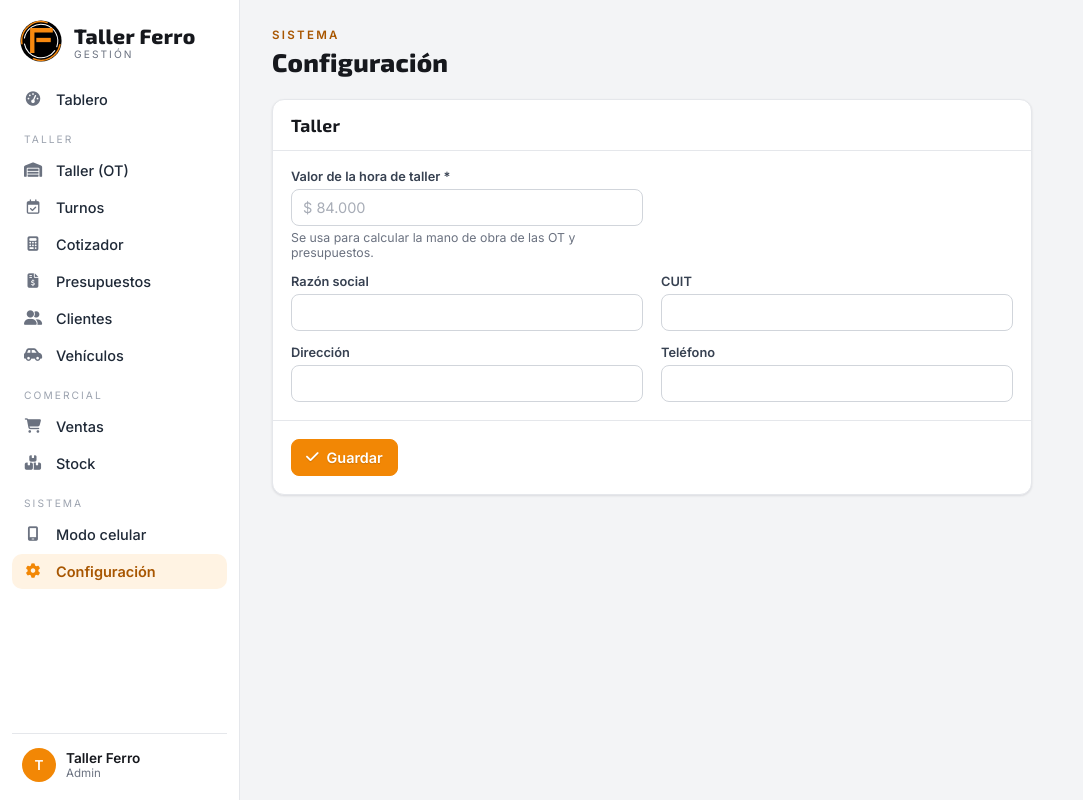
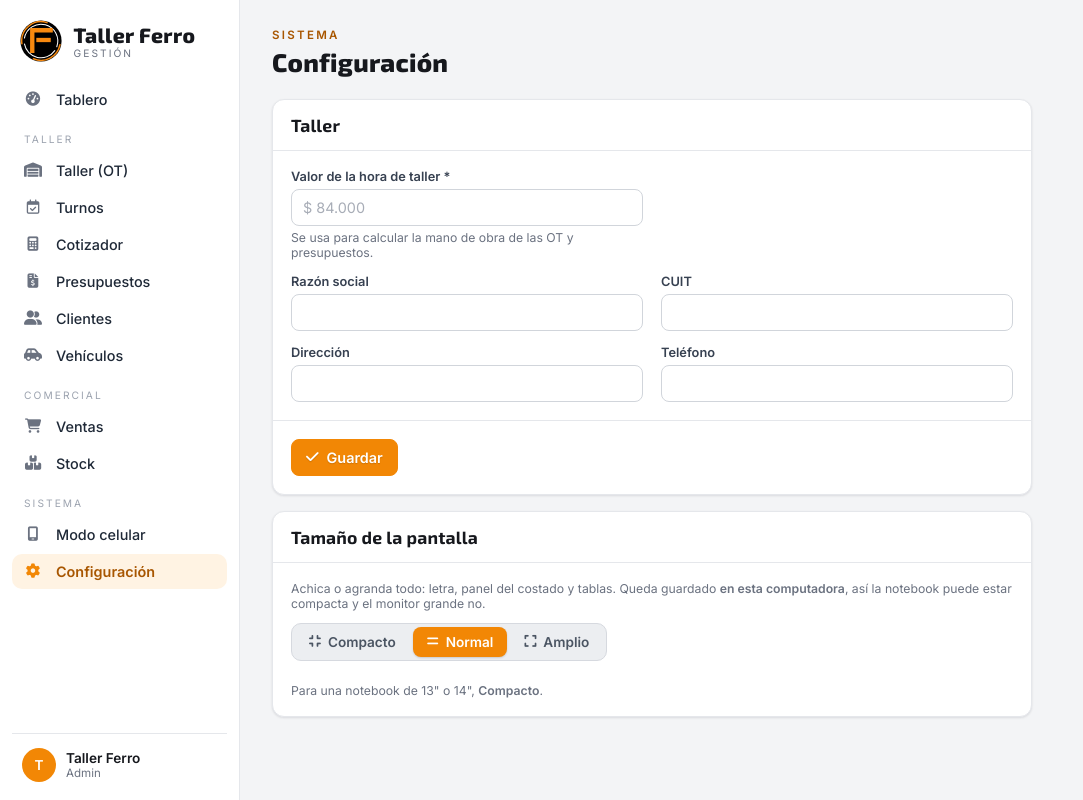
Before and after one commit to ferromecanica/FERRO-APP-WEB, a Flask app: page /configuracion in a window 1280 px wide. Shown: the whole page, without its empty margins (0-1083 px from the left). Run offline with Flask 3, Linux system fonts and the light colour scheme; data comes from the database, SQL or seed files in the repository; some libraries are stand-ins or nearby versions.

Commit message:
Tamaño de la pantalla: compacto, normal o amplio
En Configuración se elige el tamaño de todo (letra, panel del costado,
tablas y espaciados). Se guarda en cada computadora, así la notebook de 14"
puede estar compacta y el monitor grande quedarse como está.

Para que se pueda escalar de una, el CSS pasa a colgar de la raíz: el tamaño
base sale de una variable y los anchos y padding de la cáscara también.

Co-Authored-By: Claude Opus 5 <noreply@anthropic.com>

```diff
--- a/app/static/css/ferro.css
+++ b/app/static/css/ferro.css
@@ -17,13 +17,47 @@
   --shadow: 0 1px 2px rgba(16, 24, 40, .05), 0 1px 3px rgba(16, 24, 40, .06);
   --font-display: "Exo 2", system-ui, sans-serif;
   --font-body: "Inter", system-ui, -apple-system, sans-serif;
+
+  /* Tamaño de todo: se elige en Configuración y queda guardado en cada pantalla */
+  --escala: 1;
+  --ancho-sidebar: 240px;
+  --pad-sidebar: 18px 12px;
+  --pad-main: 28px 32px 48px;
+  --pad-card: 18px;
+  --pad-card-head: 14px 18px;
+  --pad-celda: 11px 14px;
+  --pad-celda-densa: 6px 10px;
+  --pad-celda-densa-th: 8px 10px;
 }
+
+/* Compacto: para notebooks de 13" o 14", donde si no entra poco y nada */
+html[data-densidad="compacto"] {
+  --escala: .86;
+  --ancho-sidebar: 194px;
+  --pad-sidebar: 12px 8px;
+  --pad-main: 18px 20px 34px;
+  --pad-card: 12px;
+  --pad-card-head: 9px 12px;
+  --pad-celda: 7px 10px;
+  --pad-celda-densa: 4px 7px;
+  --pad-celda-densa-th: 5px 7px;
+}
+/* Amplio: pantallas grandes o para ver de lejos */
+html[data-densidad="amplio"] {
+  --escala: 1.12;
+  --ancho-sidebar: 262px;
+  --pad-main: 32px 38px 56px;
+  --pad-card: 22px;
+  --pad-celda: 14px 16px;
+}
+
+html { font-size: calc(16px * var(--escala)); }
 
 * { box-sizing: border-box; }
 html, body { margin: 0; }
 body {
   font-family: var(--font-body);
-  font-size: 14.5px;
+  font-size: .9rem;
   color: var(--text);
   background: var(--bg);
   -webkit-font-smoothing: antialiased;
@@ -38,14 +72,14 @@ h2 { font-size: 1.1rem; font-weight: 700; }
 .small { font-size: .85em; }
 
 /* ── Layout ───────────────────────────────────────────── */
-.layout { display: grid; grid-template-columns: 240px 1fr; min-height: 100vh; }
+.layout { display: grid; grid-template-columns: var(--ancho-sidebar) 1fr; min-height: 100vh; }
 .sidebar {
   background: var(--surface); border-right: 1px solid var(--border);
-  display: flex; flex-direction: column; padding: 18px 12px;
+  display: flex; flex-direction: column; padding: var(--pad-sidebar);
   position: sticky; top: 0; height: 100vh; overflow-y: auto;
 }
 .brand { display: flex; align-items: center; gap: 12px; padding: 2px 8px 20px; }
-.brand-mark { width: 42px; height: 42px; flex: none; display: block; }
+.brand-mark { width: 2.6rem; height: 2.6rem; flex: none; display: block; }
 .brand-name { font-family: var(--font-display); font-weight: 800; font-size: 1.3rem; color: var(--text); letter-spacing: .02em; }
 .brand-sub { font-size: .64rem; letter-spacing: .2em; text-transform: uppercase; color: var(--muted); }
 .nav { display: flex; flex-direction: column; gap: 2px; }
@@ -61,7 +95,7 @@ h2 { font-size: 1.1rem; font-weight: 700; }
 .sidebar-foot { margin-top: auto; padding: 14px 10px 0; border-top: 1px solid var(--border); font-size: .85rem; display: flex; align-items: center; gap: 10px; }
 .avatar { width: 34px; height: 34px; border-radius: 50%; background: var(--accent); color: #fff; display: grid; place-items: center; font-weight: 700; flex: none; }
 
-.main { padding: 28px 32px 48px; min-width: 0; }
+.main { padding: var(--pad-main); min-width: 0; }
 .topbar { display: none; }
 .page-head { display: flex; align-items: flex-end; justify-content: space-between; gap: 16px; margin-bottom: 22px; flex-wrap: wrap; }
 .page-head .eyebrow { font-size: .72rem; letter-spacing: .2em; text-transform: uppercase; color: var(--accent-ink); font-weight: 600; margin-bottom: 4px; }
@@ -69,8 +103,8 @@ h2 { font-size: 1.1rem; font-weight: 700; }
 
 /* ── Componentes ──────────────────────────────────────── */
 .card { background: var(--surface); border: 1px solid var(--border); border-radius: var(--radius); box-shadow: var(--shadow); }
-.card-head { display: flex; align-items: center; justify-content: space-between; padding: 14px 18px; border-bottom: 1px solid var(--border); gap: 12px; }
-.card-body { padding: 18px; }
+.card-head { display: flex; align-items: center; justify-content: space-between; padding: var(--pad-card-head); border-bottom: 1px solid var(--border); gap: 12px; }
+.card-body { padding: var(--pad-card); }
 .grid { display: grid; gap: 16px; }
 .grid-4 { grid-template-columns: repeat(4, minmax(0, 1fr)); }
 .grid-2 { grid-template-columns: repeat(2, minmax(0, 1fr)); }
@@ -95,7 +129,7 @@ h2 { font-size: 1.1rem; font-weight: 700; }
 .btn-sm { padding: 5px 10px; font-size: .82rem; }
 
 table { width: 100%; border-collapse: collapse; }
-th, td { padding: 11px 14px; text-align: left; border-bottom: 1px solid var(--border); vertical-align: middle; }
+th, td { padding: var(--pad-celda); text-align: left; border-bottom: 1px solid var(--border); vertical-align: middle; }
 th { font-size: .72rem; letter-spacing: .08em; text-transform: uppercase; color: var(--muted); font-weight: 600; background: var(--surface-2); }
 tbody tr:hover { background: #fafafa; }
 tbody tr:last-child td { border-bottom: 0; }
@@ -444,9 +478,9 @@ body.visor-abierto { overflow: hidden; }
 .barra-filtros .search input { min-width: 0; }
 .barra-filtros select { width: auto; min-width: 190px; }
 .tabla-scroll { overflow: auto; max-height: calc(100vh - 290px); border-radius: var(--radius) var(--radius) 0 0; }
-.tabla-densa { font-size: 12.5px; }
-.tabla-densa th { position: sticky; top: 0; z-index: 1; padding: 8px 10px; font-size: .68rem; white-space: nowrap; }
-.tabla-densa td { padding: 6px 10px; white-space: nowrap; }
+.tabla-densa { font-size: .78rem; }
+.tabla-densa th { position: sticky; top: 0; z-index: 1; padding: var(--pad-celda-densa-th); font-size: .68rem; white-space: nowrap; }
+.tabla-densa td { padding: var(--pad-celda-densa); white-space: nowrap; }
 .tabla-densa tbody tr { background: #fff; }
 .tabla-densa tbody tr:hover { background: #fff7ee; }
 .tabla-densa thead th:first-child { left: 0; z-index: 2; }
--- a/app/templates/base.html
+++ b/app/templates/base.html
@@ -2,6 +2,13 @@
 <html lang="es">
 <head>
   <meta charset="utf-8">
+  <script>
+    // Tamaño elegido en Configuración. Va antes del CSS para que no parpadee.
+    try {
+      var d = localStorage.getItem('ferro-densidad');
+      if (d) document.documentElement.dataset.densidad = d;
+    } catch (e) { /* navegador sin almacenamiento: queda el tamaño normal */ }
+  </script>
   <meta name="viewport" content="width=device-width, initial-scale=1">
   <title>{% block title %}{{ taller_nombre }}{% endblock %} · Ferro</title>
   <link rel="preconnect" href="https://fonts.googleapis.com">
--- a/app/templates/dashboard/configuracion.html
+++ b/app/templates/dashboard/configuracion.html
@@ -17,4 +17,43 @@
   </div>
   <div class="card-body" style="border-top:1px solid var(--border)"><button class="btn btn-primary"><i class="fa-solid fa-check"></i> Guardar</button></div>
 </form>
+
+<div class="card" style="max-width:760px;margin-top:16px">
+  <div class="card-head"><h2>Tamaño de la pantalla</h2></div>
+  <div class="card-body">
+    <p class="muted small" style="margin:0 0 12px">Achica o agranda todo: letra, panel del costado y tablas.
+      Queda guardado <strong>en esta computadora</strong>, así la notebook puede estar compacta y el monitor grande no.</p>
+    <div class="segmented" id="densidad">
+      <button type="button" class="seg" data-valor="compacto"><i class="fa-solid fa-compress"></i> Compacto</button>
+      <button type="button" class="seg" data-valor=""><i class="fa-solid fa-equals"></i> Normal</button>
+      <button type="button" class="seg" data-valor="amplio"><i class="fa-solid fa-expand"></i> Amplio</button>
+    </div>
+    <p class="muted small" style="margin:10px 0 0">Para una notebook de 13" o 14", <strong>Compacto</strong>.</p>
+  </div>
+</div>
+
+<script>
+  (function () {
+    var caja = document.getElementById('densidad');
+    function marcar(valor) {
+      caja.querySelectorAll('.seg').forEach(function (b) { b.classList.toggle('active', b.dataset.valor === valor); });
+    }
+    function leer() {
+      try { return localStorage.getItem('ferro-densidad') || ''; } catch (e) { return ''; }
+    }
+    caja.querySelectorAll('.seg').forEach(function (b) {
+      b.addEventListener('click', function () {
+        var valor = b.dataset.valor;
+        if (valor) {
+          document.documentElement.dataset.densidad = valor;
+        } else {
+          delete document.documentElement.dataset.densidad;
+        }
+        try { valor ? localStorage.setItem('ferro-densidad', valor) : localStorage.removeItem('ferro-densidad'); } catch (e) {}
+        marcar(valor);
+      });
+    });
+    marcar(leer());
+  })();
+</script>
 {% endblock %}
```
